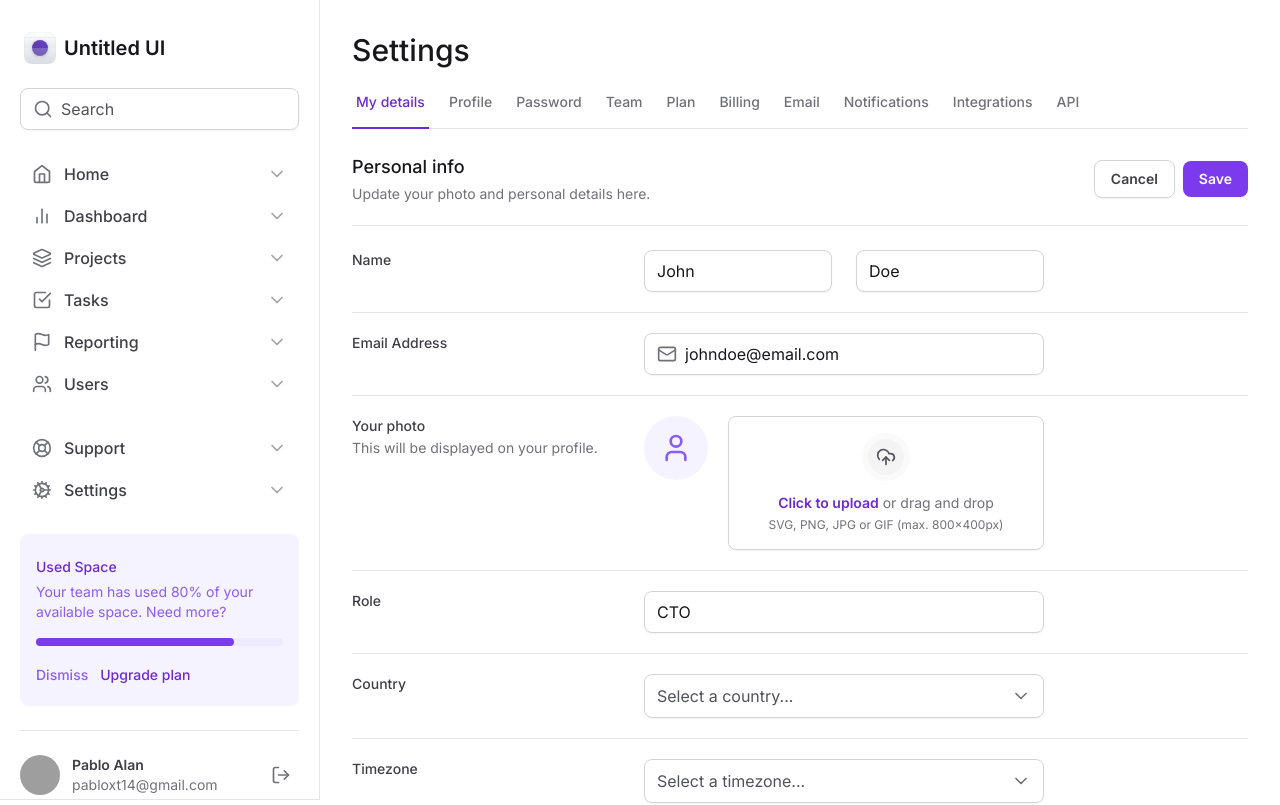
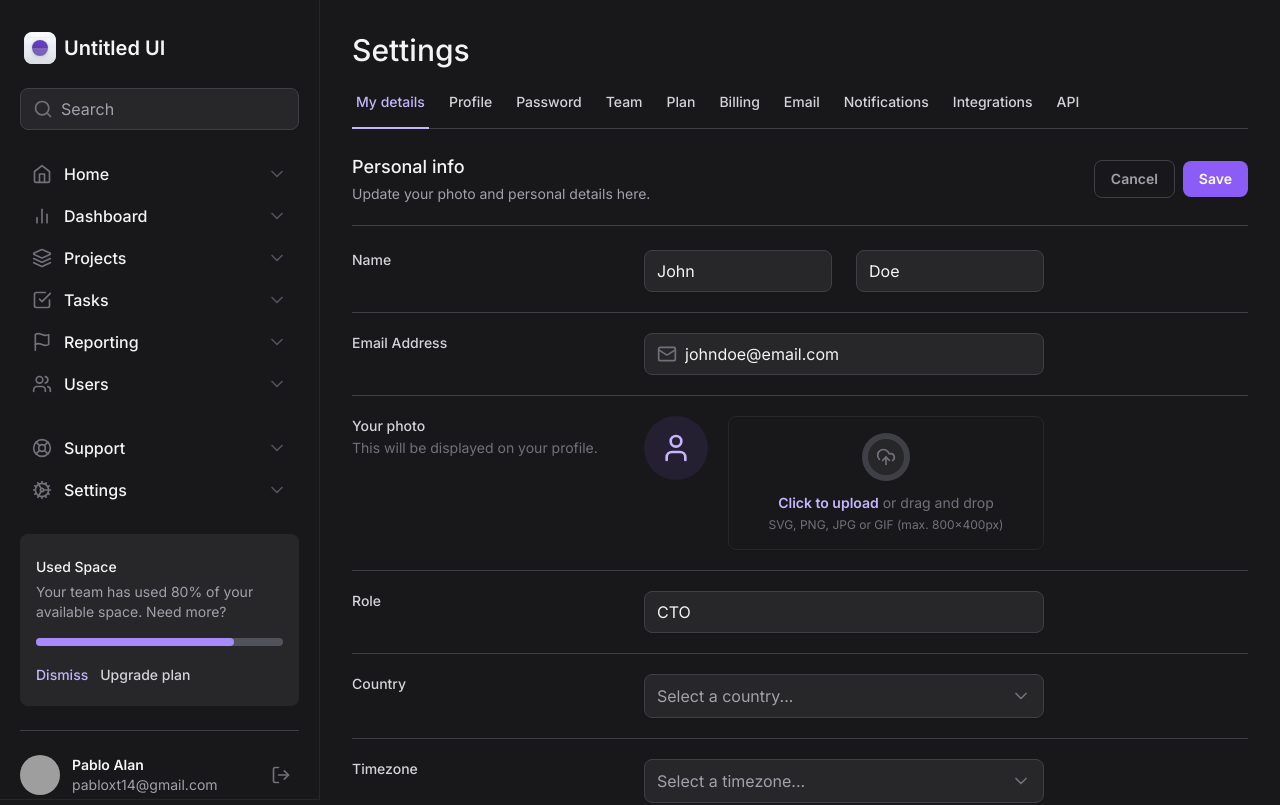
Before and after one commit to PabloXT14/ignite-tailwind, a Next.js app: page / in a window 1280 px wide. Shown: the top 805 px of the page. Built offline with nearby package versions, Linux system fonts and the light colour scheme; grey boxes are pictures that could not be loaded.

Commit message:
feat: theme switcher

```diff
--- a/src/app/layout.tsx
+++ b/src/app/layout.tsx
@@ -19,7 +19,7 @@ export default function RootLayout({
   children: React.ReactNode
 }>) {
   return (
-    <html lang="en">
+    <html lang="en" className="dark">
       <body className={inter.className}>
         <div className="min-h-screen lg:grid lg:grid-cols-app dark:bg-zinc-900">
           <Sidebar />
--- a/tailwind.config.ts
+++ b/tailwind.config.ts
@@ -1,6 +1,7 @@
 import type { Config } from 'tailwindcss'
 
 const config: Config = {
+  darkMode: 'class',
   content: [
     './src/pages/**/*.{js,ts,jsx,tsx,mdx}',
     './src/components/**/*.{js,ts,jsx,tsx,mdx}',
```
